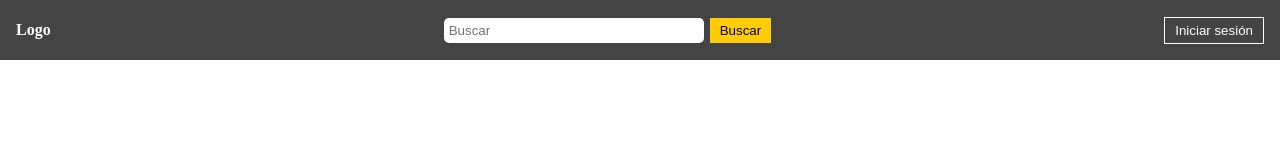
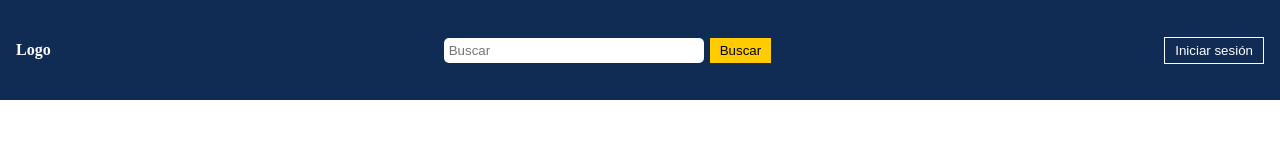
Before and after one commit to Sofiamvb/PW1, a plain HTML site: page header.html in a window 1280 px wide. Drawn offline with Linux system fonts and the light colour scheme.

Commit message:
Arreglo navbar y header

```diff
--- a/header.html
+++ b/header.html
@@ -19,9 +19,9 @@
     }
 
     .site-header {
-      height: 60px;
+      height: 100px;
       width: 100%;
-      background: #444;
+      background: #102c54;
       color: #fff;
       display: flex;
       align-items: center;
```
Also changed, not shown: navbar.html (+1 -1 lines).
